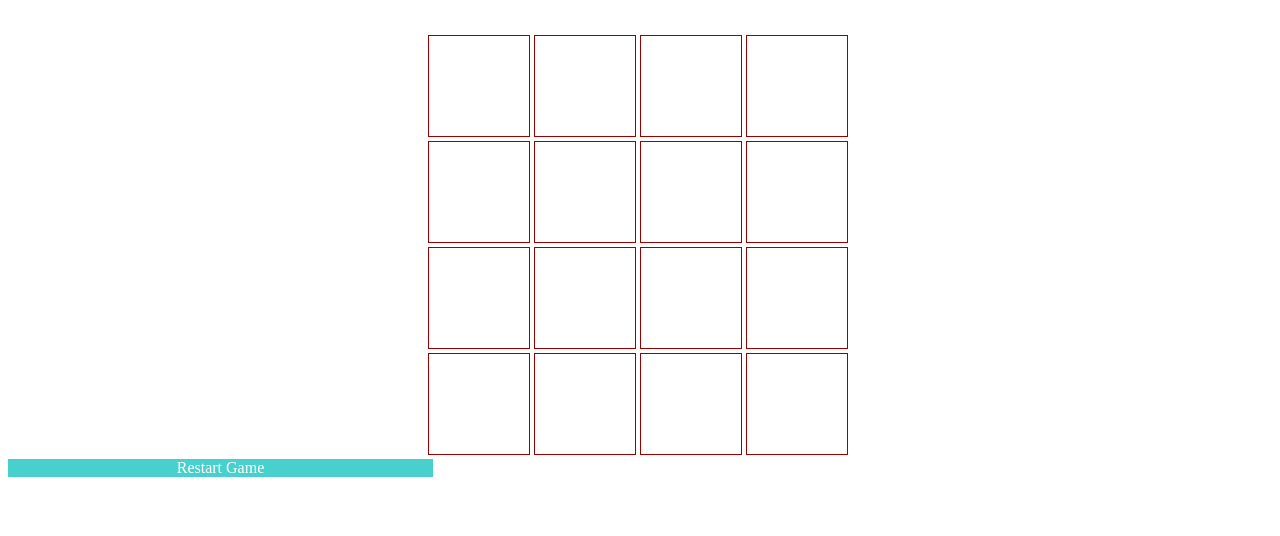
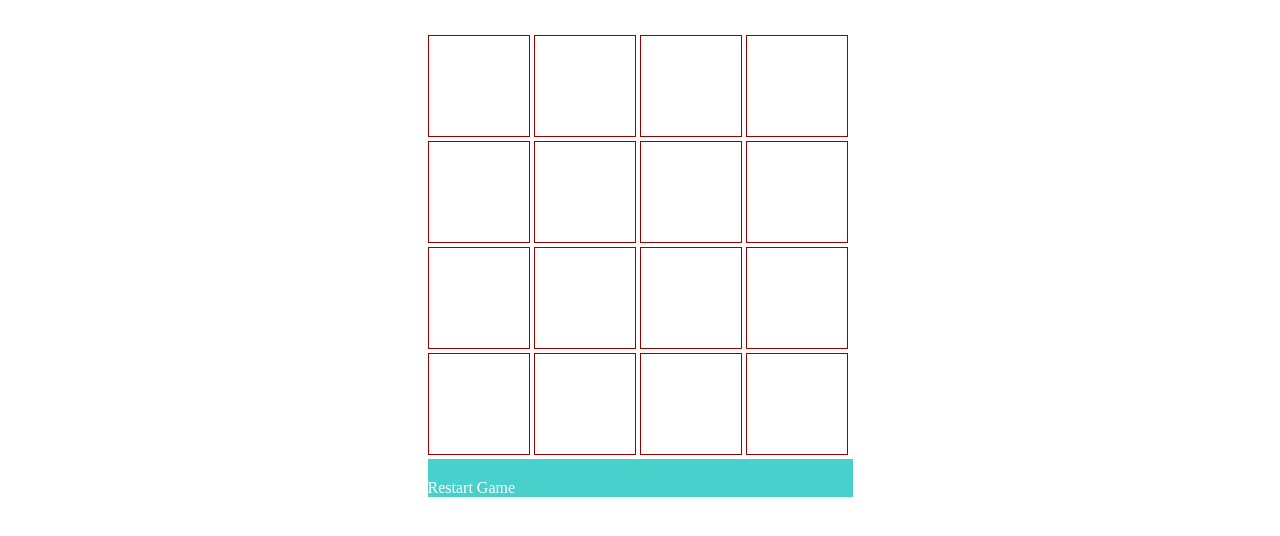
Before and after one commit to nazavr/ColorTiles, a plain HTML site: page index.html in a window 1280 px wide. Shown: the part 110-646 px from the top of the page. Drawn offline with Linux system fonts and the light colour scheme.

Commit message:
add new file

```diff
--- a/index.css
+++ b/index.css
@@ -28,7 +28,8 @@ h1 {
 }
 
 #btn {
-    text-align: center;
+    margin: 0 auto;
+    padding-top: 20px;
     color: white;
     background-color: #48D1CC;
     width: 425px;
```
